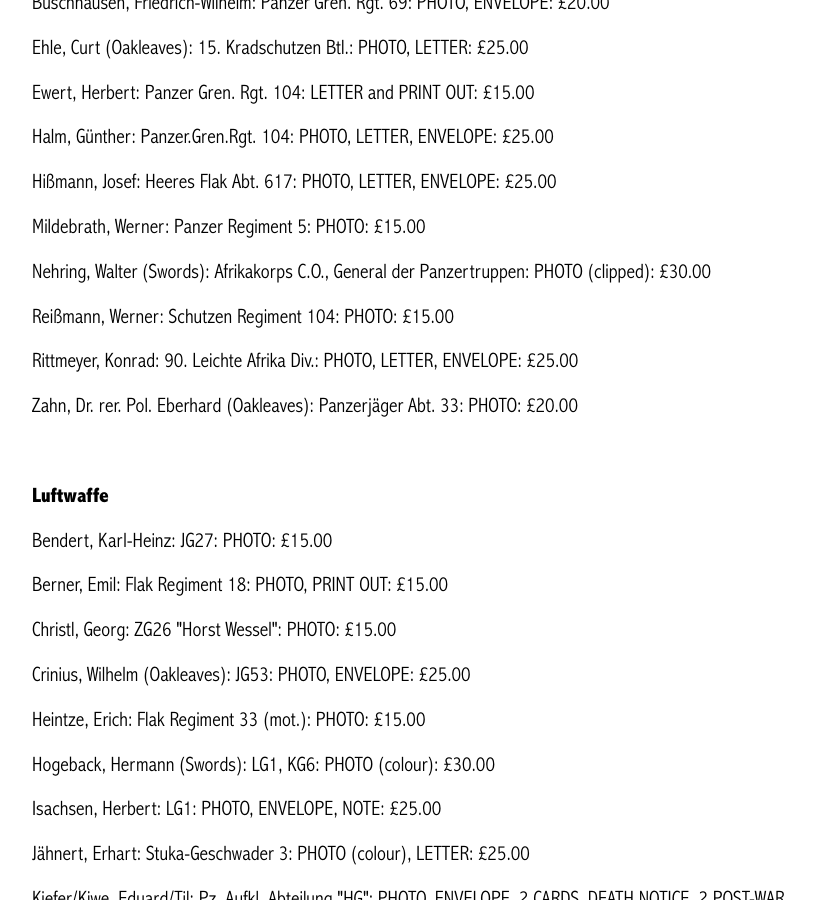
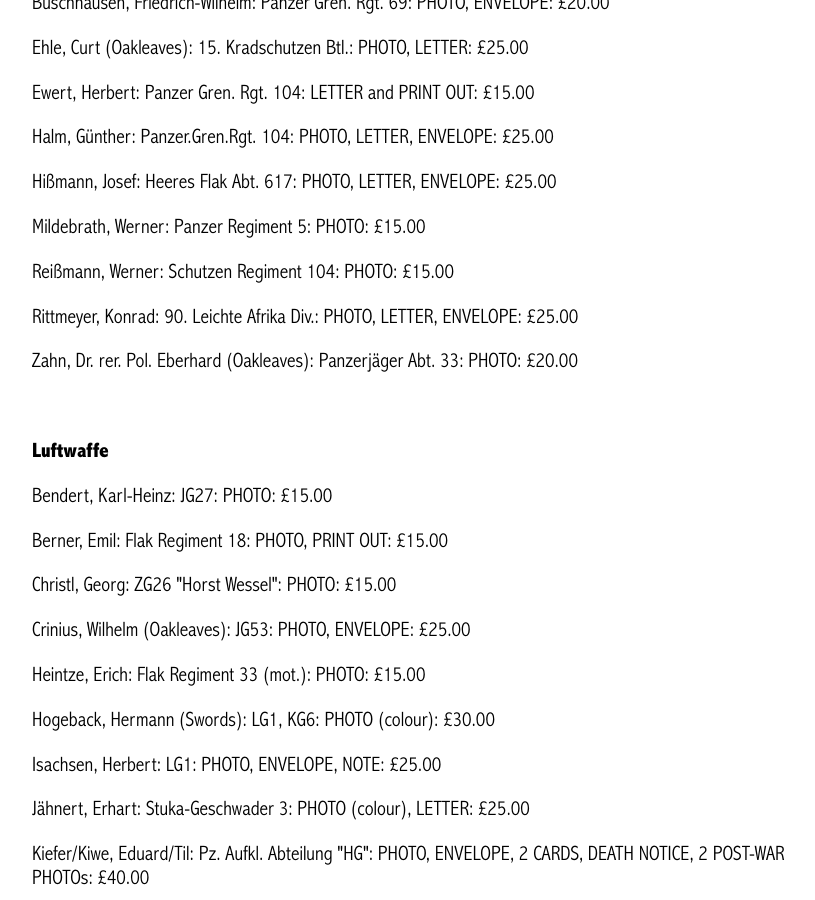
Before and after one commit to lahphotographs/lahphotographs.github.com, a Jekyll site: the page built from afrika_korps_photos.md, in a window 1280 px wide and 900 px high, scrolled down 1254 px. Shown: the whole window, without its empty margins (213-1028 px from the left). Built offline with Jekyll 4.4.1, drawn with Linux system fonts in a browser that asks for light colours.

Commit message:
Update afrika_korps_photos.md

```diff
--- a/afrika_korps_photos.md
+++ b/afrika_korps_photos.md
@@ -24,7 +24,6 @@ permalink: /afrika_korps_photos.html
 <p>Halm,	Günther: Panzer.Gren.Rgt. 104: PHOTO, LETTER, ENVELOPE:	£25.00</p>
 <p>Hißmann,	Josef: Heeres Flak Abt. 617:	PHOTO, LETTER, ENVELOPE:	£25.00</p>
 <p>Mildebrath,	Werner:	Panzer Regiment 5:	PHOTO:	£15.00</p>
-<p>Nehring,	Walter (Swords): Afrikakorps C.O., General der Panzertruppen:	PHOTO (clipped):	£30.00</p>
 <p>Reißmann,	Werner:	Schutzen Regiment 104:	PHOTO:	£15.00</p>
 <p>Rittmeyer,	Konrad:	90. Leichte Afrika Div.:	PHOTO, LETTER, ENVELOPE:	£25.00</p>
 <p>Zahn,	Dr. rer. Pol. Eberhard	(Oakleaves): Panzerjäger Abt. 33:	PHOTO:	£20.00</p>
```
